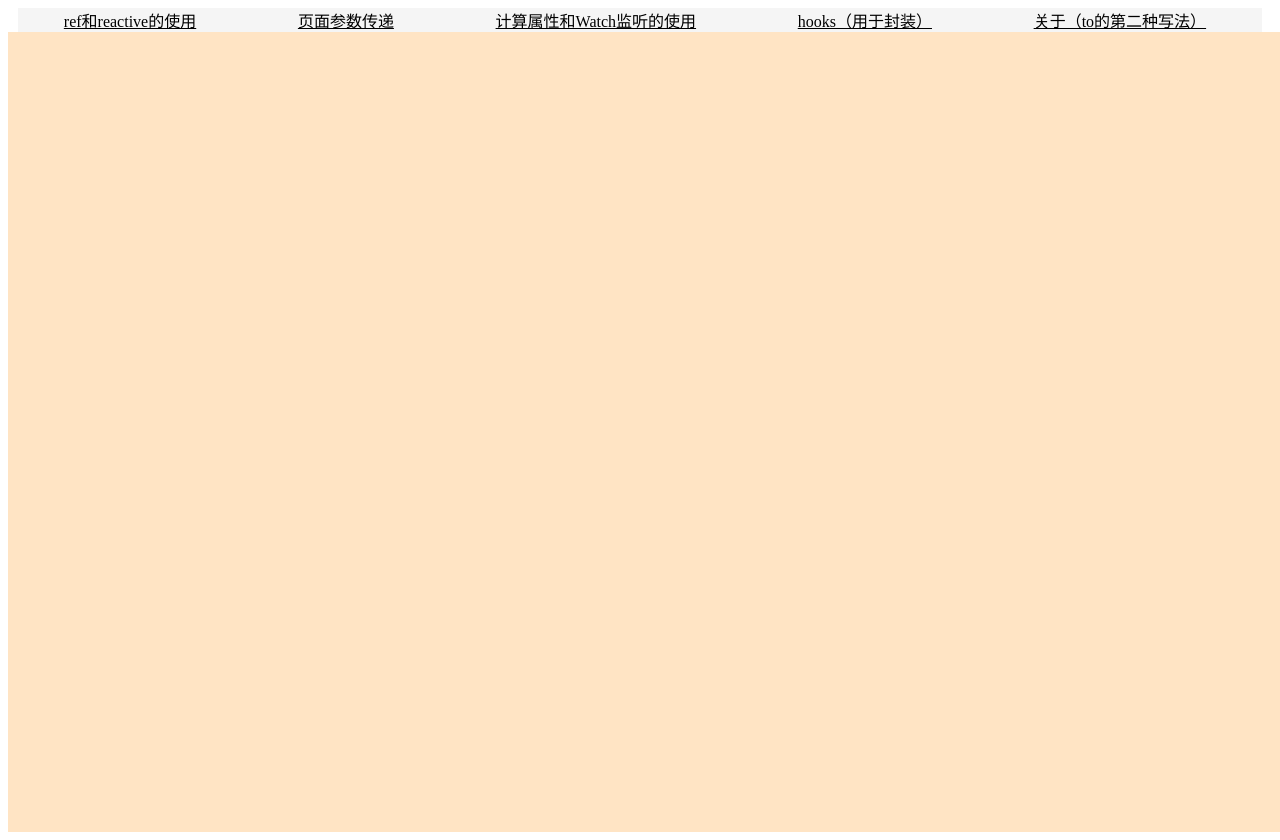
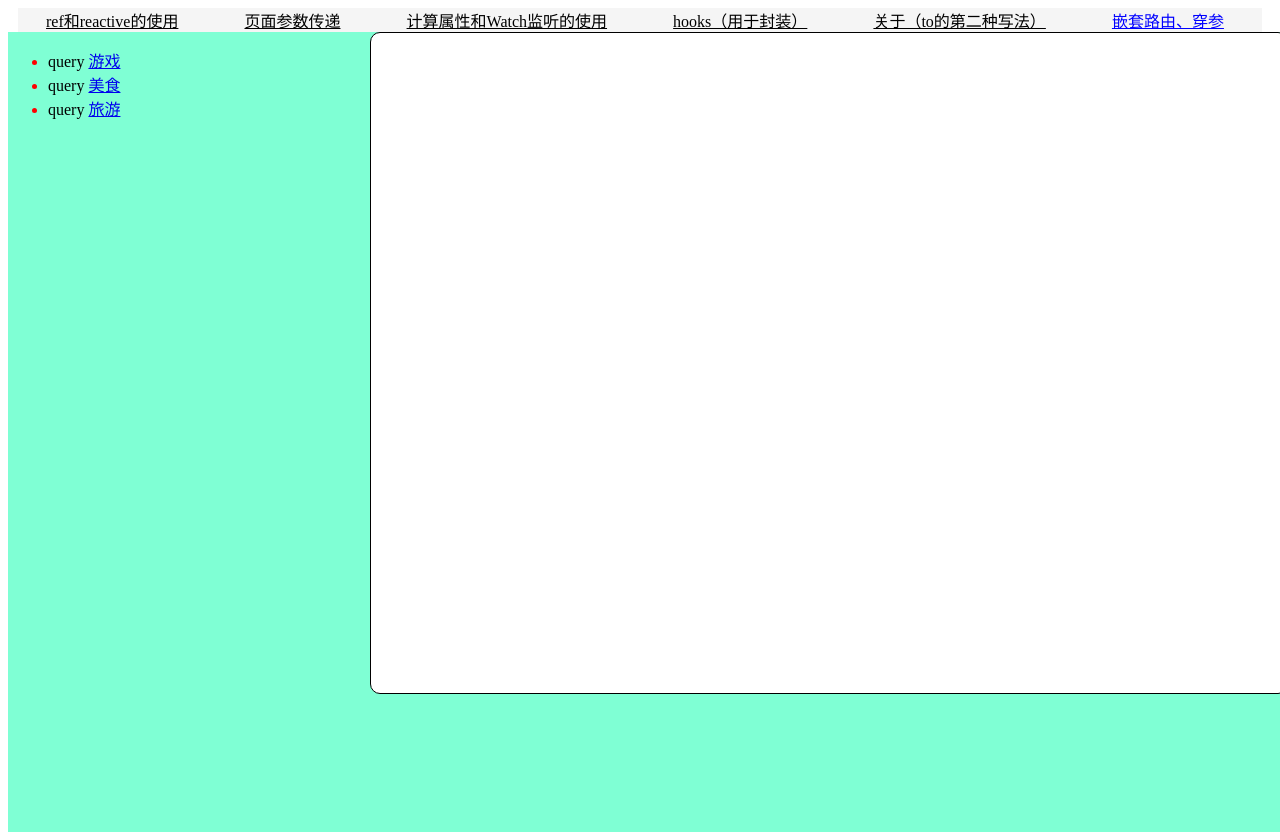
Before and after one commit to q858333/VueTest, a Vue app in the folder VueStudy/vue3_study/: page /routeInRoute in a window 1280 px wide. Built offline with nearby package versions, Linux system fonts and the light colour scheme.

Commit message:
路由参数传递

```diff
--- a/VueStudy/vue3_study/src/App.vue
+++ b/VueStudy/vue3_study/src/App.vue
@@ -11,6 +11,7 @@ import type { RouterLink, RouterView } from 'vue-router';
     <router-link  to="/computedAndWatch" active-class="active">计算属性和Watch监听的使用</router-link>
     <router-link  to="/hooks" active-class="active">hooks（用于封装）</router-link>
     <router-link  :to="{path:'/about'}" active-class="active">关于（to的第二种写法）</router-link>
+    <router-link  :to="{path:'/routeInRoute'}" active-class="active">嵌套路由、穿参</router-link>
   </div>
 
   <div class="content">
--- /dev/null
+++ b/VueStudy/vue3_study/src/pages/RouteInRoute.vue
@@ -0,0 +1,64 @@
+<template>
+    <div class="page">
+        <ul>
+            <li v-for="model in list" :id="model.id">
+                query
+                <router-link :to="{
+                    //  path:'/routeInRoute/detail',// 或name都可以
+                name:'xiangqing',
+                query:{content:model.content}}" :id="model.id">{{model.title}}</router-link>
+            </li>
+        </ul>
+
+        <!-- <ul>
+            <li v-for="model in list" :id="model.id">
+                params
+                <router-link :to="{
+                    //  path:'/routeInRoute/detail',// params方法只能用name，除非用原始的to:'/routeInRoute/detail'/1/1/1'方式
+                name:'xiangqingparams',
+                params:{id:model.id,content:model.content}}" :id="model.id">{{model.title}}</router-link>
+            </li>
+        </ul> -->
+
+
+        <div class="content">
+            <router-view></router-view>
+        </div>
+
+    </div>
+</template>
+
+<script lang="ts" setup>
+
+import { reactive } from 'vue';
+
+let list = reactive(
+    [
+    {id:"asdsa01",title:"游戏",content:"Dota2"},
+    {id:"asdsa02",title:"美食",content:"烩面"},
+    {id:"asdsa03",title:"旅游",content:"河南"}
+    ]
+)
+</script>
+
+
+
+<style scoped>
+ .page {
+    height: 100%;
+    background-color: aquamarine;
+    display: flex;
+    justify-content: space-between;
+}
+  ul li::marker{
+    color: red;
+  }
+  .content {
+    width: 70%;
+    height: 80%;
+    background-color: white;
+    border: 1px solid;
+    padding: 10px;
+    border-radius: 10px;
+  }
+</style>
--- /dev/null
+++ b/VueStudy/vue3_study/src/pages/RouteInRoute_Detail.vue
@@ -0,0 +1,25 @@
+<template>
+    <div class="page">
+        query参数:{{query.content}}
+    </div>
+</template>
+
+<script lang="ts" setup>
+
+import { reactive, toRefs } from 'vue';
+import { useRoute } from 'vue-router';
+
+let route = useRoute();
+let {query} = toRefs(route);
+let {params} = toRefs(route);
+
+</script>
+
+
+
+<style scoped>
+ .page {
+    background-color: white;
+}
+
+</style>
--- a/VueStudy/vue3_study/src/router/Router.ts
+++ b/VueStudy/vue3_study/src/router/Router.ts
@@ -3,6 +3,8 @@ import HooksPage from "@/components/HooksPage.vue";
 import About from "@/pages/About.vue";
 import Home from "@/pages/Home.vue";
 import News from "@/pages/News.vue";
+import RouteInRoute from "@/pages/RouteInRoute.vue";
+import RouteInRoute_Detail from "@/pages/RouteInRoute_Detail.vue";
 //1:引入 createRouter
 import { createRouter, createWebHistory} from "vue-router";
 
@@ -30,6 +32,32 @@ const router = createRouter({
         {
             path:'/hooks',
             component:HooksPage
+        },
+        {
+            path:'/routeInRoute',
+            component:RouteInRoute,
+            children:[
+                {
+                    name:'xiangqing',
+                    path:'detail',
+                    component:RouteInRoute_Detail,
+
+
+                    //props方式传参 一
+                    // props(route){
+                    //     return route.query;
+                    // }
+                    //props方式传参 二，配合params使用
+                    // props:true
+                },
+                ////params方式传参
+                // {
+                //     name:'xiangqing',
+                //     path:'detail/:id/:conent',
+                //     component:RouteInRoute_Detail
+                // }
+
+            ]
         }
 
     ]
```
